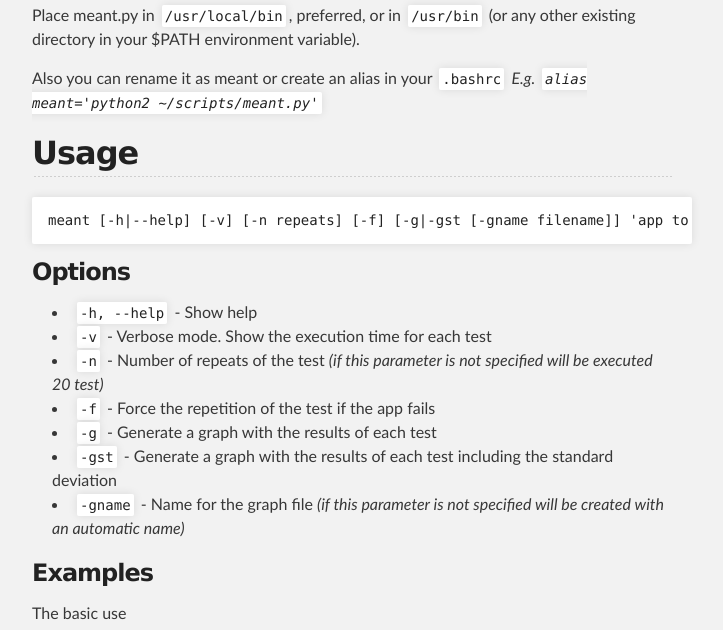
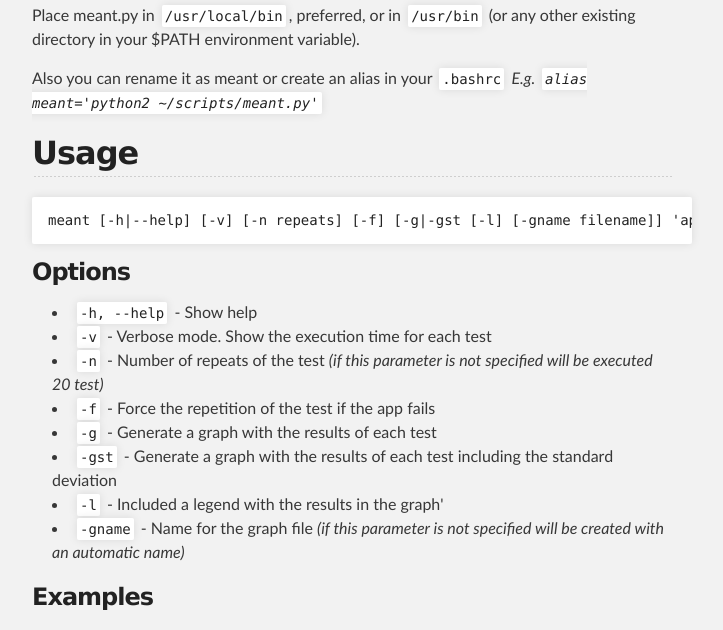
Before and after one commit to albertoalcolea/meant, a plain HTML site: page index.html in a window 1280 px wide. Shown: the part 619-1249 px from the top of the page, without its empty margins (288-1011 px from the left). Drawn offline with Linux system fonts and the light colour scheme.

```diff
--- a/index.html
+++ b/index.html
@@ -51,7 +51,7 @@ with results.</p>
 
 <h2>Usage</h2>
 
-<pre><code>meant [-h|--help] [-v] [-n repeats] [-f] [-g|-gst [-gname filename]] 'app to measure'
+<pre><code>meant [-h|--help] [-v] [-n repeats] [-f] [-g|-gst [-l] [-gname filename]] 'app to measure'
 </code></pre>
 
 <h3>Options</h3>
@@ -71,6 +71,8 @@ with results.</p>
 <li>
 <code>-gst</code> - Generate a graph with the results of each test including the
 standard deviation</li>
+<li>
+<code>-l</code> - Included a legend with the results in the graph'</li>
 <li>
 <code>-gname</code> - Name for the graph file <em>(if this parameter is not specified will be created with an automatic name)</em>
 </li>
```
Also changed, not shown: params.json (+1 -1 lines).
